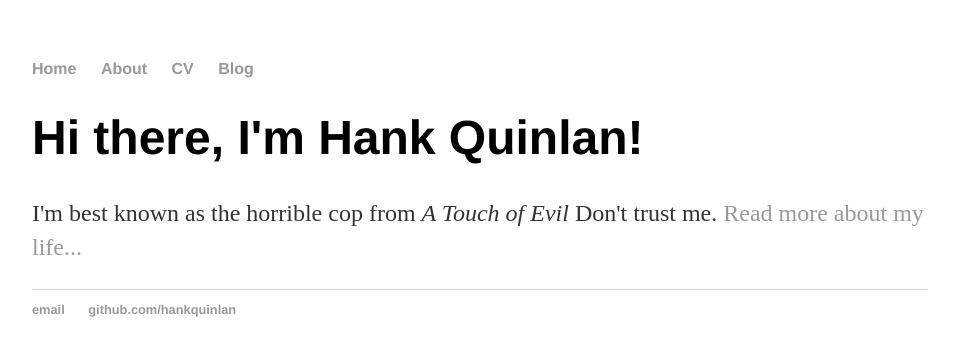
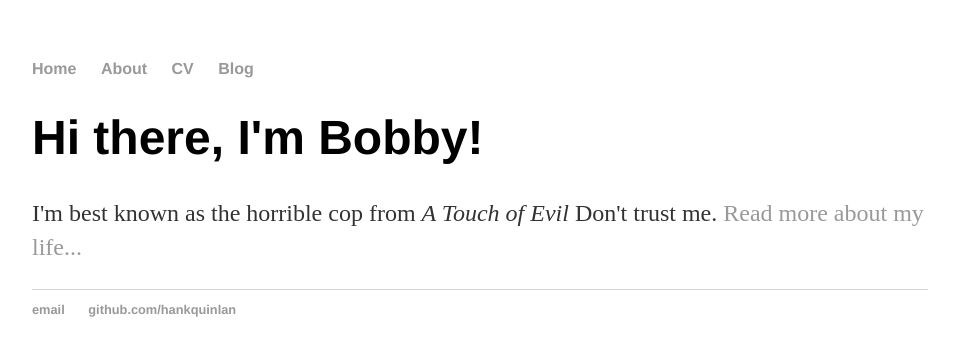
Before and after one commit to bobbykain/bobbykain.github.io, a Jekyll site: the page built from index.html, in a window 1280 px wide. Shown: the top 356 px of the page, without its empty margins (160-1115 px from the left). Built offline with Jekyll 4.4.1, drawn with Linux system fonts in a browser that asks for light colours.

Commit message:
changed home page

```diff
--- a/index.html
+++ b/index.html
@@ -3,6 +3,6 @@ layout: default
 title: Hank Quinlan, Horrible Cop
 ---
 <div class="blurb">
-	<h1>Hi there, I'm Hank Quinlan!</h1>
+	<h1>Hi there, I'm Bobby!</h1>
 	<p>I'm best known as the horrible cop from <em>A Touch of Evil</em> Don't trust me. <a href="/about">Read more about my life...</a></p>
 </div><!-- /.blurb -->
```
